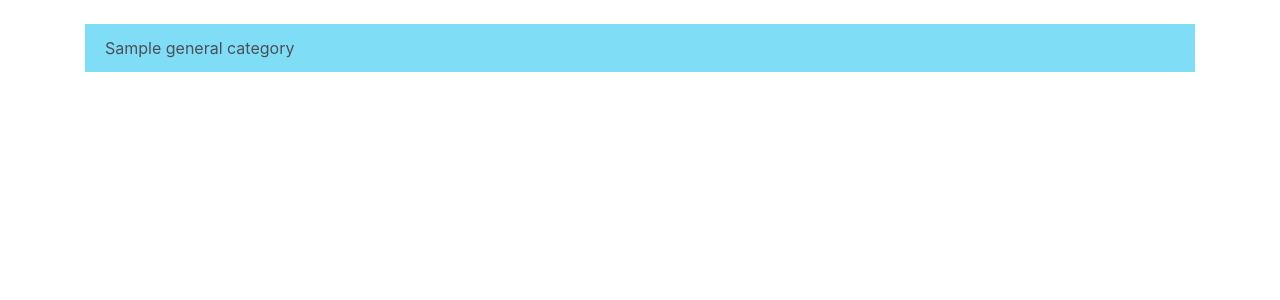
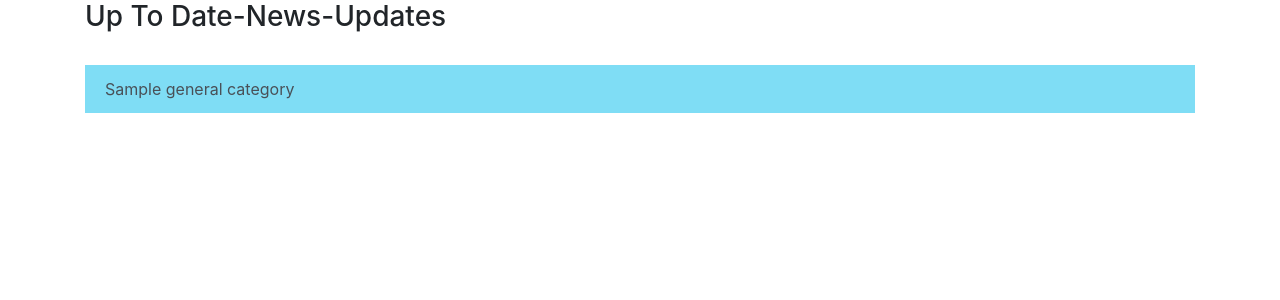
Before and after one commit to HenryKanyoro/News-Updates, a Flask app: template app/templates/index.html in a window 1280 px wide. Shown: the part 53-353 px from the top of the page. Run offline with Flask 2, Linux system fonts and the light colour scheme; the template is opened without the code that fills it: most values are stand-ins (such as "Sample title", 1, 10 or a date in 2020); some libraries are stand-ins or nearby versions.

Commit message:
added heading in index.html

```diff
--- a/app/templates/index.html
+++ b/app/templates/index.html
@@ -21,7 +21,7 @@
         <div class="row">
             <div class="col-md-12">
                     <div class="list-group list-group-flush">
-                            <!-- <h3 class="News"> Up To Date-News-Updates</h3> -->
+                            <h3 class="News"> Up To Date-News-Updates</h3>
                             <br>
                             <div class="updates">
                               {% for general_category in general %}
```
